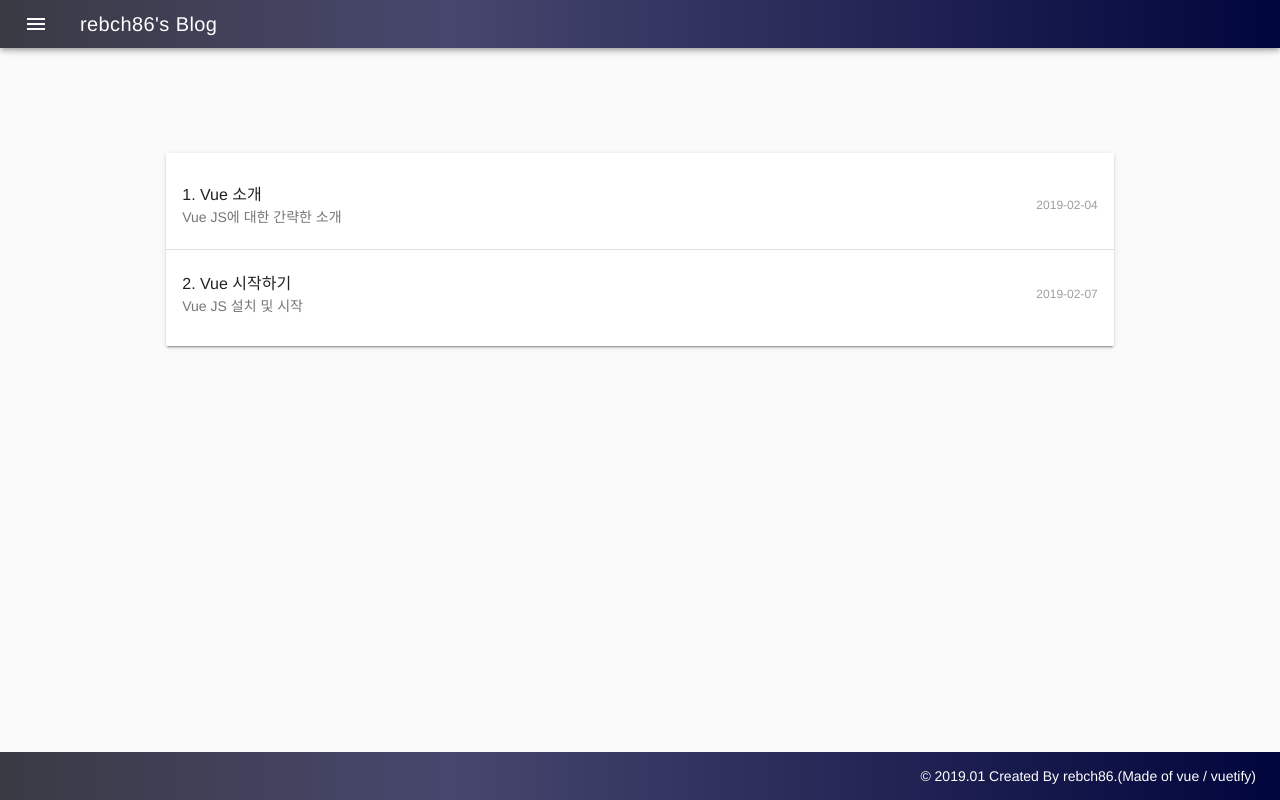
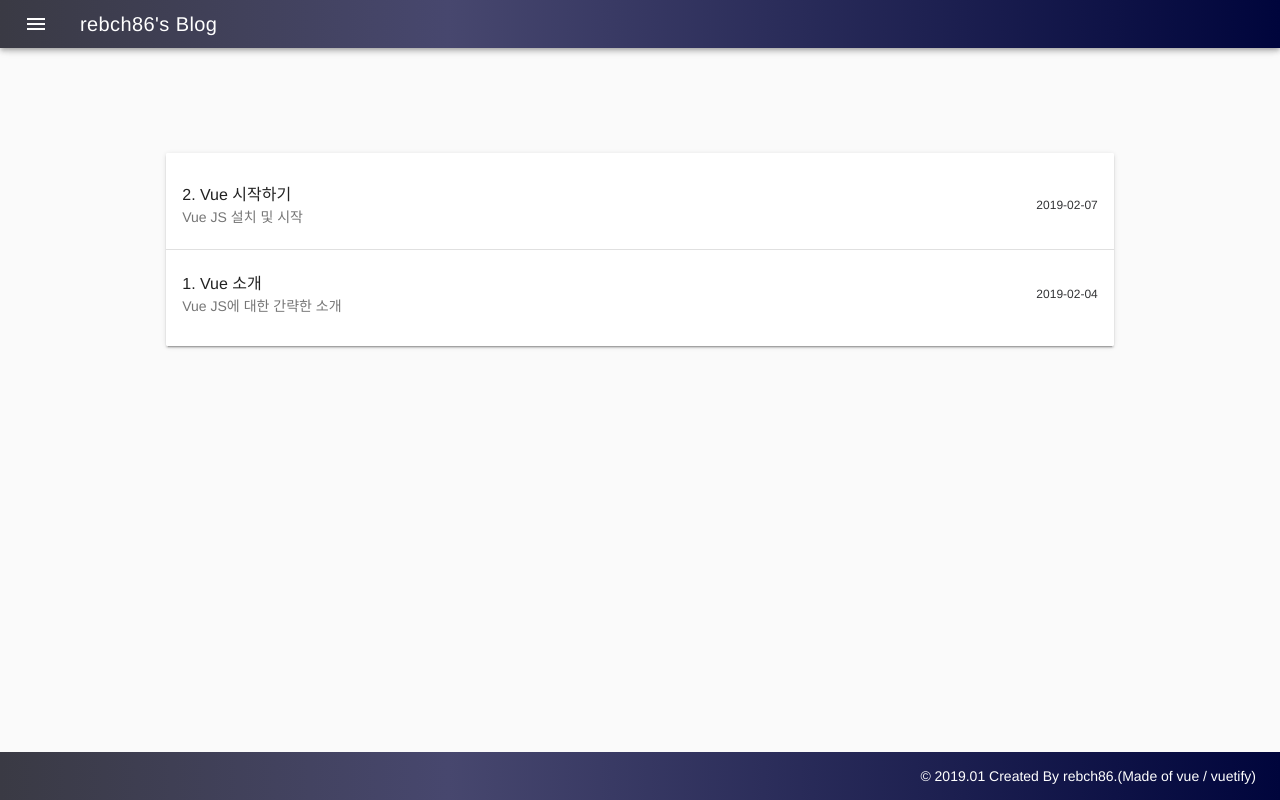
Before and after one commit to rebch86/vue-blog, a Vue app: page /study/vue in a window 1280 px wide. Built offline with nearby package versions, Linux system fonts and the light colour scheme; what vue-simple-markdown would draw is missing.

Commit message:
[배포] 버그 수정 2019.02.08
- 페이지 프리징 되는 버그 수정.

```diff
--- a/src/views/study/vue/VueIndex.vue
+++ b/src/views/study/vue/VueIndex.vue
@@ -12,7 +12,7 @@
               </v-list-tile-content>
 
               <v-list-tile-action>
-                <v-list-tile-action-text>{{ item.createDate }}</v-list-tile-action-text>
+                <v-list-tile-action-text style="color: #323335">{{ item.createDate }}</v-list-tile-action-text>
               </v-list-tile-action>
 
             </v-list-tile>
@@ -35,8 +35,8 @@
     data() {
       return {
         vueItems: [
-          {title: '1. Vue 소개', subtitle: 'Vue JS에 대한 간략한 소개', createDate: '2019-02-04', path: '/contents/vue-1'},
-          {title: '2. Vue 시작하기', subtitle: 'Vue JS 설치 및 시작', createDate: '2019-02-07', path: '/contents/vue-2'}
+          {title: '2. Vue 시작하기', subtitle: 'Vue JS 설치 및 시작', createDate: '2019-02-07', path: '/contents/vue-2'},
+          {title: '1. Vue 소개', subtitle: 'Vue JS에 대한 간략한 소개', createDate: '2019-02-04', path: '/contents/vue-1'}
         ]
       }
     },
```
